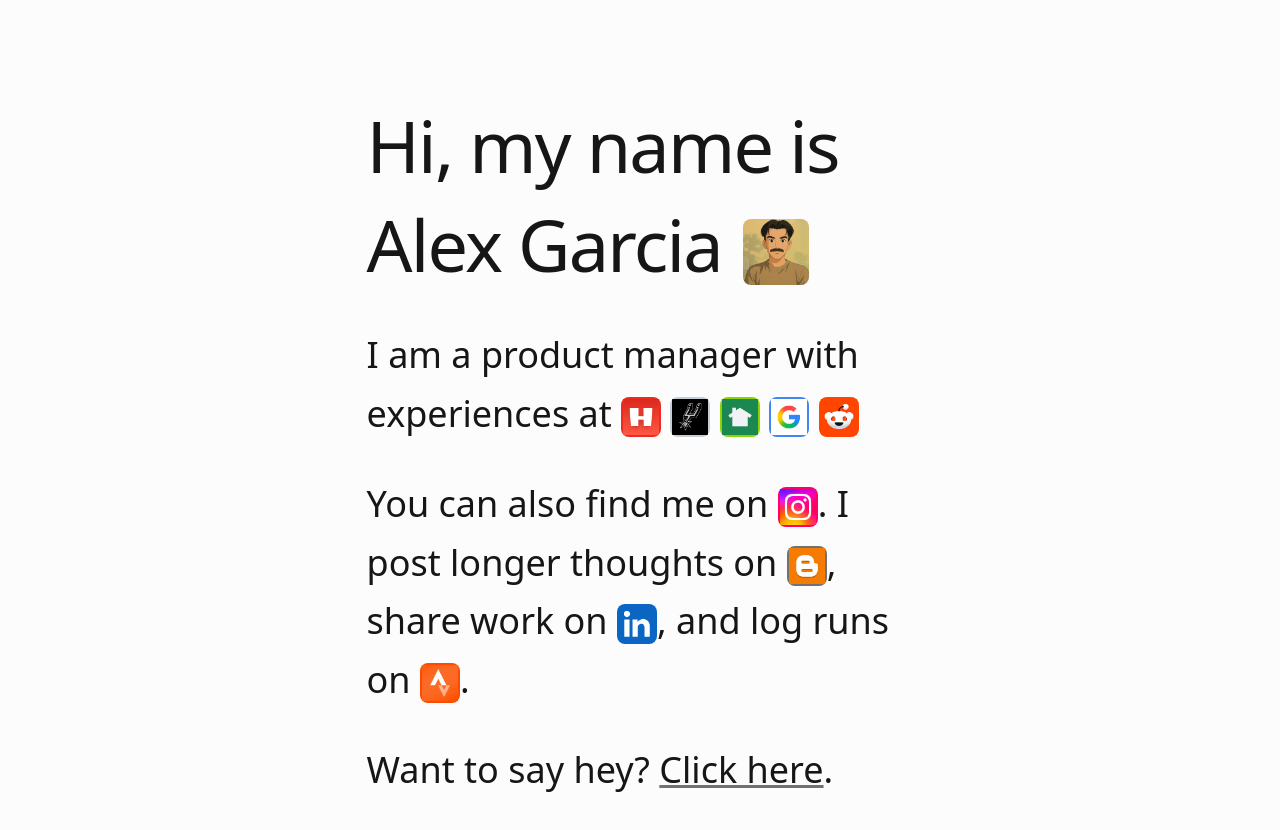
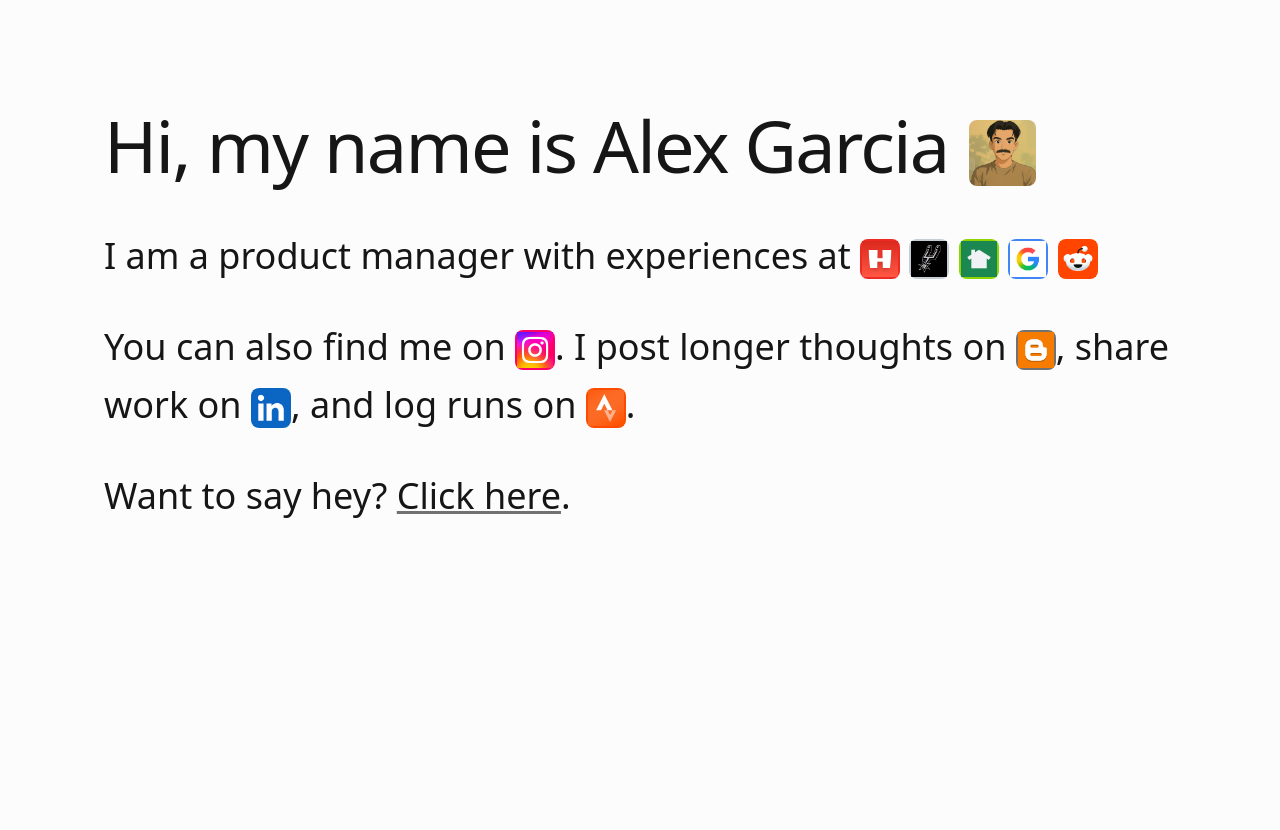
Before and after one commit to al3xgarcia/personal, a React (Vite) app: page / in a window 1280 px wide. Shown: the top 830 px of the page. After the commit the page ends 800 px from the top, so only its background shows below. Built offline with nearby package versions, Linux system fonts and the light colour scheme; a web font is replaced by a local one.

Commit message:
Widen centered content area to max-w-6xl
Co-authored-by: Alex Garcia <l3xgarcia@gmail.com>

```diff
--- a/src/App.tsx
+++ b/src/App.tsx
@@ -7,7 +7,7 @@ import { ProseParagraph } from "./components/ProseParagraph";
 
 function App() {
   return (
-    <main className="mx-auto min-h-svh max-w-prose px-6 py-16 sm:py-24">
+    <main className="mx-auto min-h-svh w-full max-w-6xl px-6 py-16 sm:px-10 sm:py-24">
       <h1 className="mb-8 text-6xl font-medium leading-snug tracking-tight text-foreground sm:text-7xl">
         Hi, my name is Alex Garcia{" "}
         <img
```
